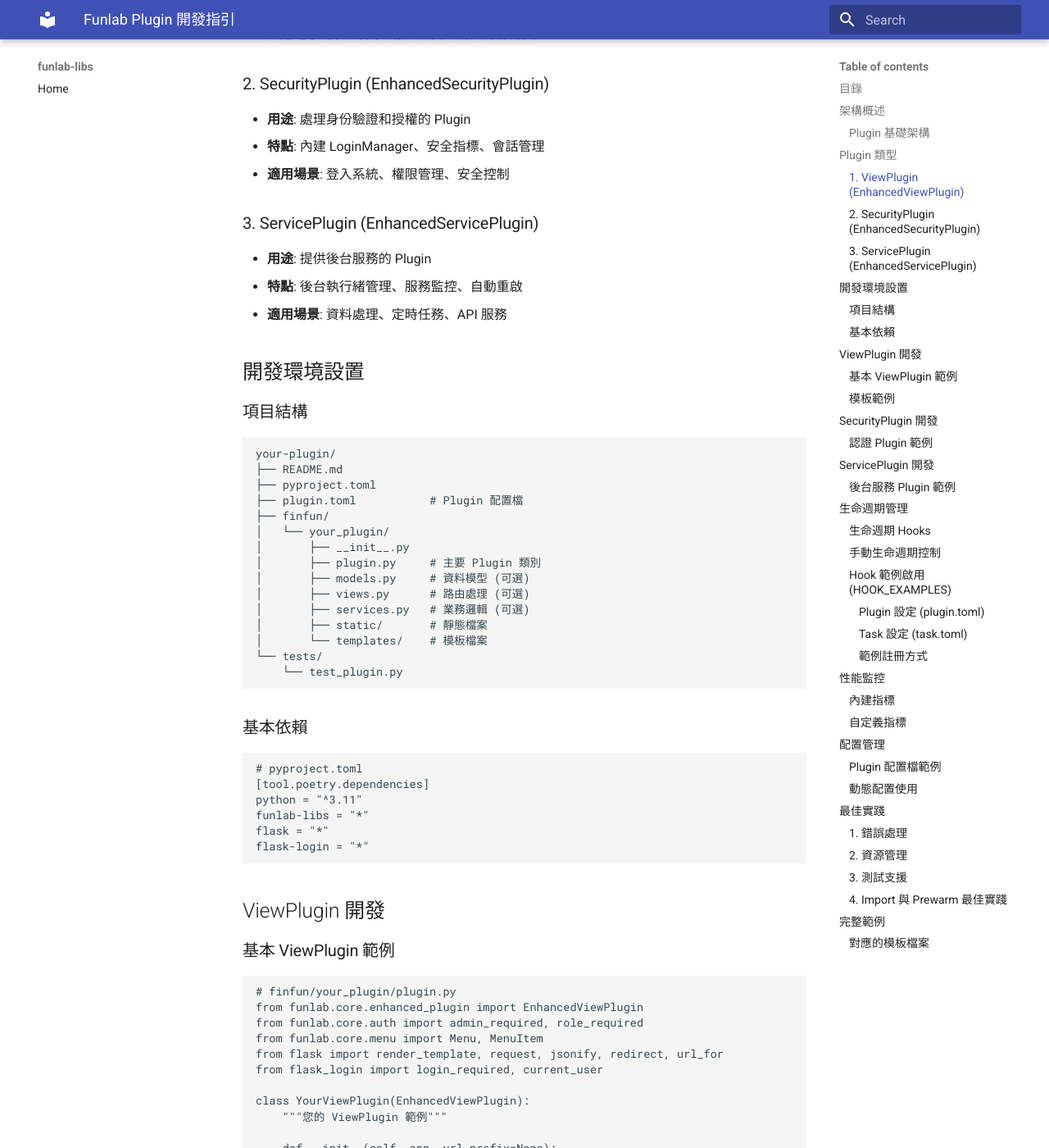
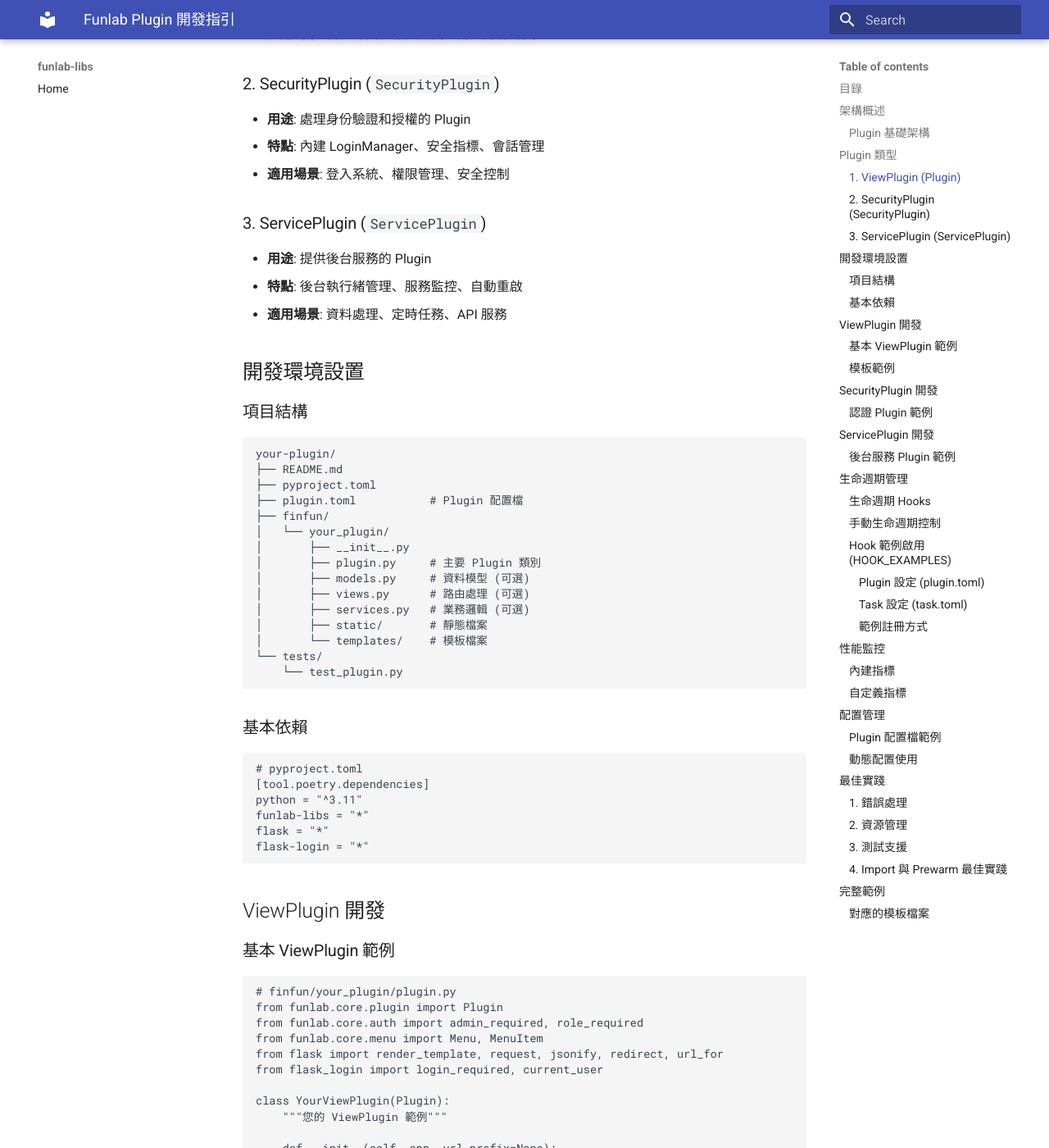
Before and after one commit to sunnylin13/funlab-libs, an MkDocs documentation site: the page built from docs/PLUGIN_DEVELOPMENT_GUIDE.md, in a window 1280 px wide and 1400 px high, scrolled down 1197 px. Shown: the whole window at 82% size. Built offline with MkDocs 1.6.1 and Material for MkDocs 9.7.7, drawn with Linux system fonts in a browser that asks for light colours; some of the changed text lies outside the part shown.

Commit message:
rft: ehancedplugin to plug renmae 文件修正

````diff
--- a/docs/PLUGIN_DEVELOPMENT_GUIDE.md
+++ b/docs/PLUGIN_DEVELOPMENT_GUIDE.md
@@ -26,23 +26,23 @@
 ### Plugin 基礎架構
 
 ```python
-from funlab.core.enhanced_plugin import EnhancedViewPlugin, EnhancedSecurityPlugin, EnhancedServicePlugin
+from funlab.core.plugin import Plugin, SecurityPlugin, ServicePlugin
 from funlab.core.auth import admin_required, role_required
 ```
 
 ## Plugin 類型
 
-### 1. ViewPlugin (EnhancedViewPlugin)
+### 1. ViewPlugin (`Plugin`)
 - **用途**: 提供 Web UI 介面的 Plugin
 - **特點**: 自動 Blueprint 管理、選單整合、模板支援
 - **適用場景**: 管理介面、報表頁面、用戶操作介面
 
-### 2. SecurityPlugin (EnhancedSecurityPlugin)
+### 2. SecurityPlugin (`SecurityPlugin`)
 - **用途**: 處理身份驗證和授權的 Plugin
 - **特點**: 內建 LoginManager、安全指標、會話管理
 - **適用場景**: 登入系統、權限管理、安全控制
 
-### 3. ServicePlugin (EnhancedServicePlugin)
+### 3. ServicePlugin (`ServicePlugin`)
 - **用途**: 提供後台服務的 Plugin
 - **特點**: 後台執行緒管理、服務監控、自動重啟
 - **適用場景**: 資料處理、定時任務、API 服務
@@ -84,13 +84,13 @@
 
 ```python
 # finfun/your_plugin/plugin.py
-from funlab.core.enhanced_plugin import EnhancedViewPlugin
+from funlab.core.plugin import Plugin
 from funlab.core.auth import admin_required, role_required
 from funlab.core.menu import Menu, MenuItem
 from flask import render_template, request, jsonify, redirect, url_for
 from flask_login import login_required, current_user
 
-class YourViewPlugin(EnhancedViewPlugin):
+class YourViewPlugin(Plugin):
     """您的 ViewPlugin 範例"""
 
     def __init__(self, app, url_prefix=None):
--- a/docs/prewarm/README.md
+++ b/docs/prewarm/README.md
@@ -95,7 +95,7 @@
 ### 3.1 在 `register_prewarm_tasks()` 中登記
 
 ```python
-class MyPlugin(EnhancedViewPlugin):
+class MyPlugin(Plugin):
 
     def register_prewarm_tasks(self):
         import funlab.core.prewarm as pw
````
Also changed, not shown: docs/PLUGIN_LIFECYCLE_ARCHITECTURE.md (+5 -5 lines), docs/PLUGIN_LIFECYCLE_EXAMPLES.md (+7 -7 lines), docs/PLUGIN_LIFECYCLE_README.md (+5 -5 lines), docs/prewarm/EXECUTION_PLAN.md (+3 -3 lines).
